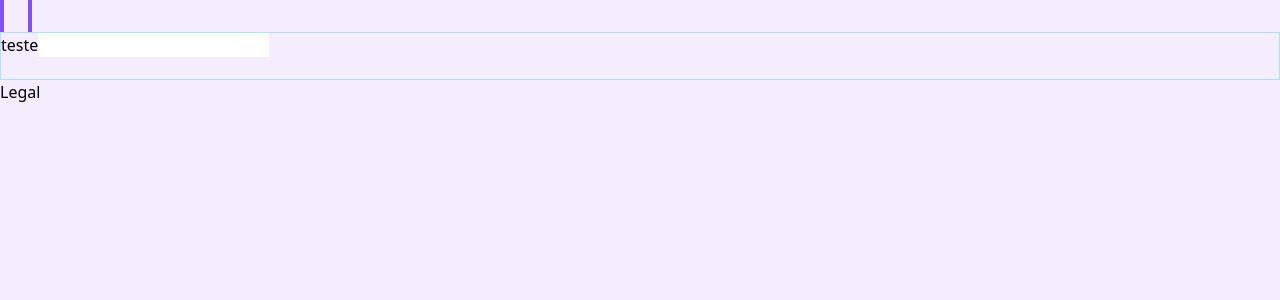
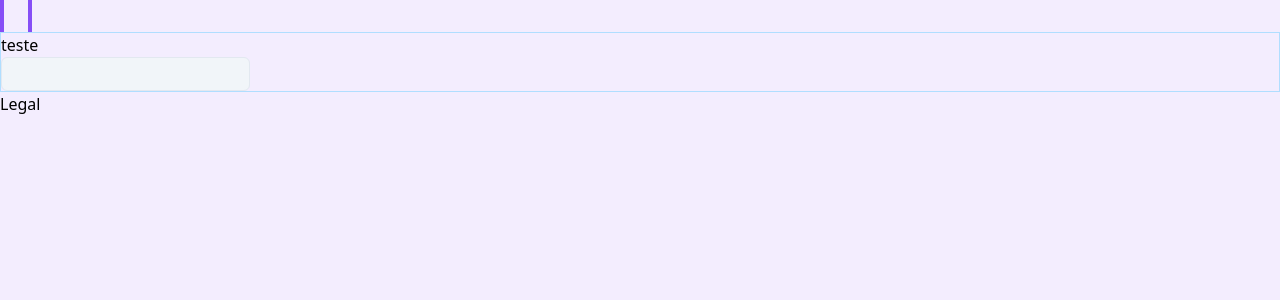
Before and after one commit to gabriel-Koehler/Taggle, a Next.js app: page /Login in a window 1280 px wide. Shown: the top 300 px of the page. Built offline with nearby package versions, Linux system fonts and the light colour scheme; a web font is replaced by a local one.

Commit message:
add style and icon left in component input

```diff
--- a/src/app/Login/page.tsx
+++ b/src/app/Login/page.tsx
@@ -1,12 +1,17 @@
 'use client'
 import { useState } from "react";
 import Input from "../components/Input";
-
+import userSVG from "../../../public/user.svg"
 export default function loginPage() {
   const [dataTest,setDataTest]=useState()
+  const image=<svg width="24" height="24" viewBox="0 0 24 24" fill="none" xmlns="http://www.w3.org/2000/svg">
+  <path d="M5 20V19C5 15.134 8.13401 12 12 12V12C15.866 12 19 15.134 19 19V20" stroke="#131927" stroke-width="1.5" stroke-linecap="round" stroke-linejoin="round"/>
+  <path d="M12 12C14.2091 12 16 10.2091 16 8C16 5.79086 14.2091 4 12 4C9.79086 4 8 5.79086 8 8C8 10.2091 9.79086 12 12 12Z" stroke="#131927" stroke-width="1.5" stroke-linecap="round" stroke-linejoin="round"/>
+  </svg>
+
   return (<>
   <div className=" size-8 border-primary border-x-4"></div>
-  <Input name="teste" InputChange={(value)=> setDataTest(value)}></Input>
+  <Input name="teste" textError="um"  InputChange={(value)=> setDataTest(value)}></Input>
     <h1 className="" >Legal</h1>
     <h1>{dataTest}</h1>
     </>)
--- a/src/app/components/Input.tsx
+++ b/src/app/components/Input.tsx
@@ -1,17 +1,32 @@
 interface InputPorps{
   name?: string,
   textError?: string,
-  isError?:false,
-  InputChange(value:any): any
+  isError?:boolean,
+  InputChange(value:any): any,
+  iconLeft?:any
 }
 export default function Input(a:InputPorps){
   return <>
-  <div className="w-full h-12 border border-info100">
+  <div className="w-full h-min flex-col border border-info100">
     {
       a.name!=null ?
       <label htmlFor="input">{a.name}</label>:null
     }
-    <input type="" onChange={(e)=>a.InputChange(e.target.value)} />
+    <div className="relative">
+
+      {
+        a.iconLeft!=null?
+        <div className="absolute inset-y-0 start-0 flex items-center ps-2.5 pointer-events-none">
+          {
+          a.iconLeft
+          }
+        </div>:null
+      }
+      <input className={"bg-slate-100 border border-slate-200 rounded-md px-2 py-1 focus-visible:outline-primary "+(a.iconLeft!=null?'ps-10':'')
+      } id="input" type="" onChange={(e)=>a.InputChange(e.target.value)} >
+
+        </input>
+      </div>
     {
       a.isError && a.textError!=null?
       <p>{a.textError}</p>:null
```
Also changed, not shown: public/user.svg (added).
